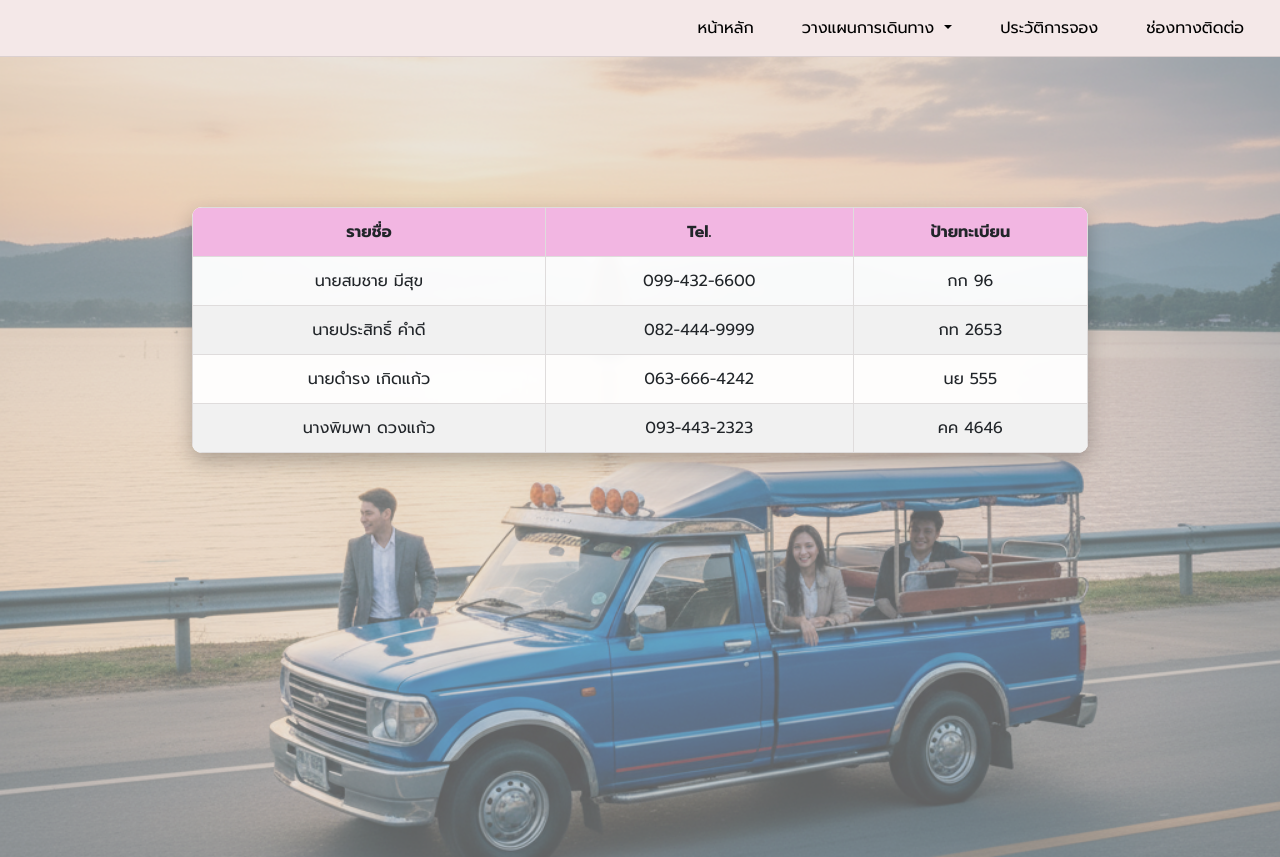
After one commit to khwanchiwa/bus-project, a Flask app: page /contact in a window 1280 px wide. The commit adds this page. Run offline with Flask 3, Linux system fonts and the light colour scheme; some libraries are stand-ins or nearby versions.

Commit message:
add some features

```diff
--- a/app.py
+++ b/app.py
@@ -15,5 +15,21 @@ def booking():
 def map():
     return render_template("map.html")
 
+@app.route("/confirm")
+def confirm():
+    return render_template("confirm.html")
+
+@app.route("/timetable")
+def timetable():
+    return render_template("timetable.html")
+
+@app.route("/contact")
+def contact():
+    return render_template("contact.html")
+
+@app.route("/history")
+def history():
+    return render_template("history.html")
+
 if __name__ == "__main__":
     app.run(debug=True)
--- /dev/null
+++ b/static/contact_sty.css
@@ -0,0 +1,64 @@
+/* คลาสทั้งหมด */
+.discount-title {
+    position: relative;
+    width: 100%;
+    height: 100vh;
+    display: flex;
+    flex-direction: column;
+    justify-content: space-between;
+    align-items: center;
+    text-align: center;
+    overflow: hidden;
+}
+
+
+.discount-title .img {
+    position: absolute;
+    top: 0;
+    left: 0;
+    width: 100%;
+    height: 100%;
+    object-fit: cover;
+    z-index: -2;
+}
+
+.discount-title::before {
+    content: "";
+    position: absolute;
+    top: 0;
+    left: 0;
+    width: 100%;
+    height: 100%;
+    background: rgba(210, 209, 209, 0.45);
+    z-index: -1;
+}
+
+table {
+  width: 70%;
+  margin: 150px auto;
+  border-collapse: collapse;
+  text-align: center;
+  background: rgba(255, 255, 255, 0.95);
+  border-radius: 10px; /* มุมมน */
+  overflow: hidden; /* ป้องกันมุมมนถูกทับ */
+  box-shadow: 0 8px 20px rgba(0, 0, 0, 0.25); /* เงานุ่ม */
+  backdrop-filter: blur(3px); /* เพิ่มเอฟเฟกต์เบลอเล็กน้อย */
+}
+
+th, td {
+  border: 1px solid #dfdcdc;
+  padding: 12px;
+}
+
+th {
+  background-color: #f2b6e2;
+  font-weight: bold;
+}
+
+tr:nth-child(odd) {
+  background-color: #f1f1f1;
+}
+
+tr:hover {
+  background-color: #d6d6d6;
+}
--- a/static/map_sty.css
+++ b/static/map_sty.css
@@ -4,7 +4,7 @@
 }
 
 .map-box img {
-  width: 50%;
+  width: 80%;
   height: auto;
   display: block;
 }
--- a/templates/booking.html
+++ b/templates/booking.html
@@ -14,7 +14,8 @@
         <img src="../static/pic/Kwan.png" alt="" class="img">
         <div class="page-container">
             <div class="form-container">
-                <form>
+                <form action="/confirm" method="get">
+                    <h2>ข้อมูลการจอง</h2>
                     <label>ชื่อ-นามสกุล</label>
                     <input type="text" placeholder="กรุณากรอกชื่อ-นามสกุล">
 
@@ -61,6 +62,7 @@
                             </select>
                         </div>
                     </div>
+                    <button type="submit" class="btn-book">บันทึก</button>
                 </form>
             </div>
         </div>
--- /dev/null
+++ b/templates/contact.html
@@ -0,0 +1,46 @@
+{% extends "layout.html"%}
+{% block content %}
+
+<!DOCTYPE html>
+<html lang="en">
+<head>
+    <meta charset="UTF-8">
+    <meta name="viewport" content="width=device-width, initial-scale=1.0">
+    <link rel="stylesheet" href="{{ url_for('static', filename='contact_sty.css') }}">
+    <title>SongThaew</title>
+</head>
+<body>
+    <div class="discount-title">
+        <img src="../static/pic/Kwan.png" alt="" class="img">
+        <table>
+            <tr>
+                <th>รายชื่อ</th>
+                <th>Tel.</th>
+                <th>ป้ายทะเบียน</th>
+            </tr>
+            <tr>
+                <td>นายสมชาย มีสุข</td>
+                <td>099-432-6600</td>
+                <td>กก 96</td>
+            </tr>
+            <tr>
+                <td>นายประสิทธิ์ คำดี</td>
+                <td>082-444-9999</td>
+                <td>กท 2653</td>
+            </tr>
+            <tr>
+                <td>นายดำรง เกิดแก้ว</td>
+                <td>063-666-4242</td>
+                <td>นย 555</td>
+            </tr>
+            <tr>
+                <td>นางพิมพา ดวงแก้ว</td>
+                <td>093-443-2323</td>
+                <td>คค 4646</td>
+            </tr>
+        </table>
+    </div>
+</body>
+</html>
+
+{% endblock %}
--- a/templates/layout.html
+++ b/templates/layout.html
@@ -33,14 +33,14 @@
                         </a>
                         <ul class="dropdown-menu" aria-labelledby="navbarScrollingDropdown">
                             <li><a class="dropdown-item" href="/map">แผนที่</a></li>
-                            <li><a class="dropdown-item" href="#">ตารางเดินรถ</a></li>
+                            <li><a class="dropdown-item" href="/timetable">ตารางเดินรถ</a></li>
                         </ul>
                     </li>
                     <li class="nav-item dropdown mx-3">
-                        <a class="nav-link active" aria-current="page" href="#">ประวัติการจอง</a>
+                        <a class="nav-link active" aria-current="page" href="/history">ประวัติการจอง</a>
                     </li>
                     <li class="nav-item mx-3">
-                        <a class="nav-link active" aria-current="page" href="#">ช่องทางติดต่อ</a>
+                        <a class="nav-link active" aria-current="page" href="/contact">ช่องทางติดต่อ</a>
                     </li>
                 </ul>
             </div>
```
Also changed, not shown: static/booking_sty.css (+18 -0 lines), static/history_sty.css (added, +34 -0 lines), static/timetable_sty.css (added, +33 -0 lines), templates/confirm.html (added, +38 -0 lines), templates/history.html (added, +19 -0 lines), templates/map.html (+9 -0 lines), templates/timetable.html (added, +20 -0 lines), static/confirm_sty.css (added), 1 other file.
